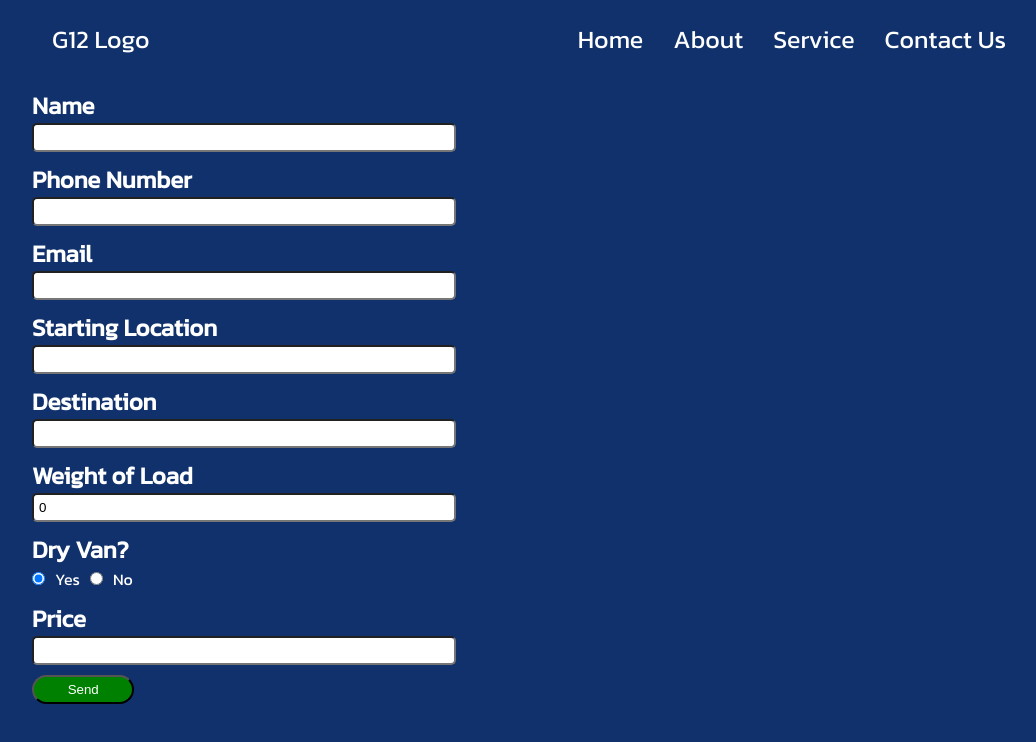
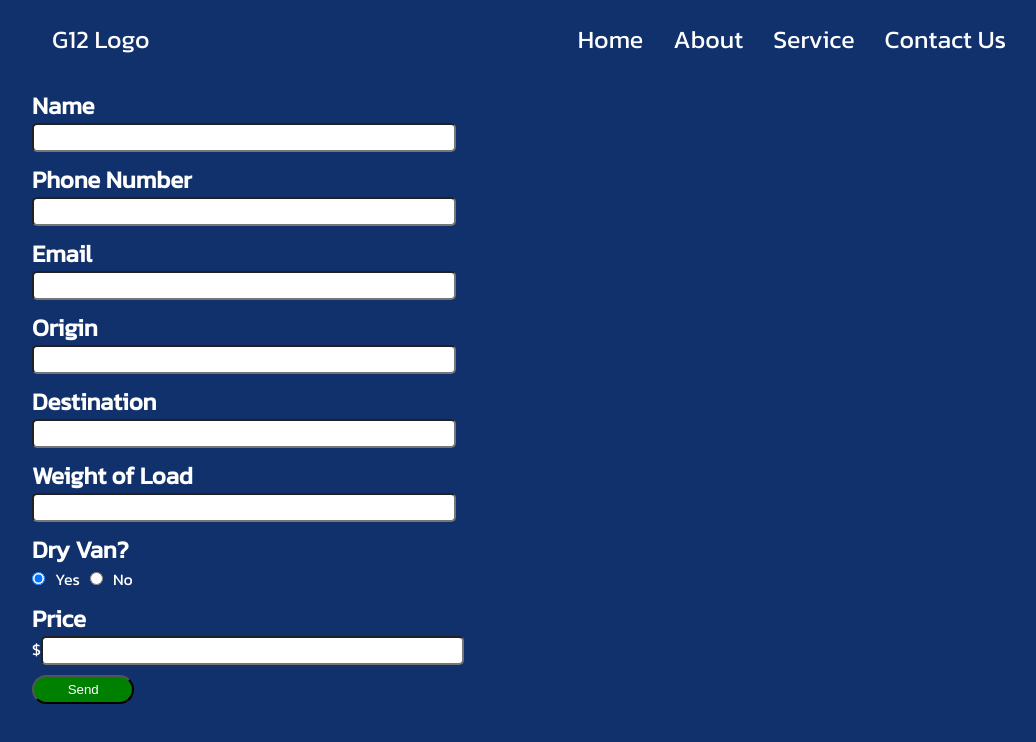
Before and after one commit to trykhov/g12_site, a React (Create React App) app: page /service in a window 1280 px wide. Shown: the top 742 px of the page, without its empty margins (96-1132 px from the left). Built offline with nearby package versions, Linux system fonts and the light colour scheme.

Commit message:
made the questionaire using less code by using map()

```diff
--- a/src/components/ServicePage.js
+++ b/src/components/ServicePage.js
@@ -11,7 +11,25 @@ class ServicePage extends React.Component {
     email: "",
     startLocation: "",
     endLocation: "",
-    weight: 0
+    weight: 0,
+    price: ""
+  };
+
+  info = ["Name", "Phone Number", "Email", "Origin", "Destination", "Weight of Load"];
+
+  generateQuestions = requestInfo => {
+    return requestInfo.map(question => {
+      return (
+        <div className="input-container">
+          <h2> {question} </h2>
+          <input
+            className="input-box"
+            type="text"
+            name={question}
+          />
+        </div>
+      )
+    })
   };
 
   checkEmpty = stateList => {};
@@ -23,74 +41,32 @@ class ServicePage extends React.Component {
         <div style={{ height: "78px" }} />
         <div className="survey">
           <form action="https://formspree.io/tryc_khov@yahoo.com" method="POST">
-            <div className="input-container">
-              <h2> Name </h2>
-              <input
-                className="input-box"
-                type="text"
-                name="Name"
-                value={this.state.contactName}
-                onChange={e => this.setState({ contactName: e.target.value })}
-              />
-            </div>
-            <div className="input-container">
-              <h2> Phone Number </h2>
-              <input
-                className="input-box"
-                type="text"
-                name="Phone Number"
-                value={this.state.phoneNumber}
-                onChange={e => this.setState({ phoneNumber: e.target.value })}
-              />
-            </div>
-            <div className="input-container">
-              <h2> Email </h2>
-              <input
-                className="input-box"
-                type="email"
-                name="Email"
-                value={this.state.email}
-                onChange={e => this.setState({ email: e.target.value })}
-              />
-            </div>
-            <div className="input-container">
-              <h2> Starting Location </h2>
-              <input
-                className="input-box"
-                type="text"
-                name="From"
-                value={this.state.startLocation}
-                onChange={e => this.setState({ startLocation: e.target.value })}
-              />
-            </div>
-            <div>
-              <h2> Destination </h2>
-              <input
-                className="input-box"
-                type="text"
-                name="To"
-                value={this.state.endLocation}
-                onChange={e => this.setState({ endLocation: e.target.value })}
-              />
-            </div>
-            <div className="input-container">
-              <h2> Weight of Load </h2>
-              <input
-                className="input-box"
-                type="text"
-                name="Weight"
-                value={this.state.weight}
-                onChange={e => this.setState({ weight: e.target.value })}
-              />
-            </div>
+            {this.generateQuestions(this.info)}
             <div className="input-container">
               <h2> Dry Van? </h2>
-              <input className="dry-van-yes" type="radio" name="dryVan" value="Yes" defaultChecked/>Yes
-              <input className="dry-van-no" type="radio" name="dryVan" value="No" />No
+              <input
+                className="dry-van-yes"
+                type="radio"
+                name="dryVan"
+                value="Yes"
+                defaultChecked
+              />
+              Yes
+              <input
+                className="dry-van-no"
+                type="radio"
+                name="dryVan"
+                value="No"
+              />
+              No
             </div>
             <div className="input-container">
               <h2> Price </h2>
-              <input className="input-box" type="text" name="Price" />
+              $<input
+                className="input-box"
+                type="text"
+                name="Price"
+              />
             </div>
             <input className="submit-button" type="submit" value="Send" />
           </form>
--- a/src/css/servicepage.css
+++ b/src/css/servicepage.css
@@ -38,3 +38,12 @@ form {
   background-color: green;
   color: #fff;
 }
+
+.metrics-box {
+  padding: 10px;
+}
+
+.price-icon {
+  float: left;
+  background-color: gray;
+}
```
